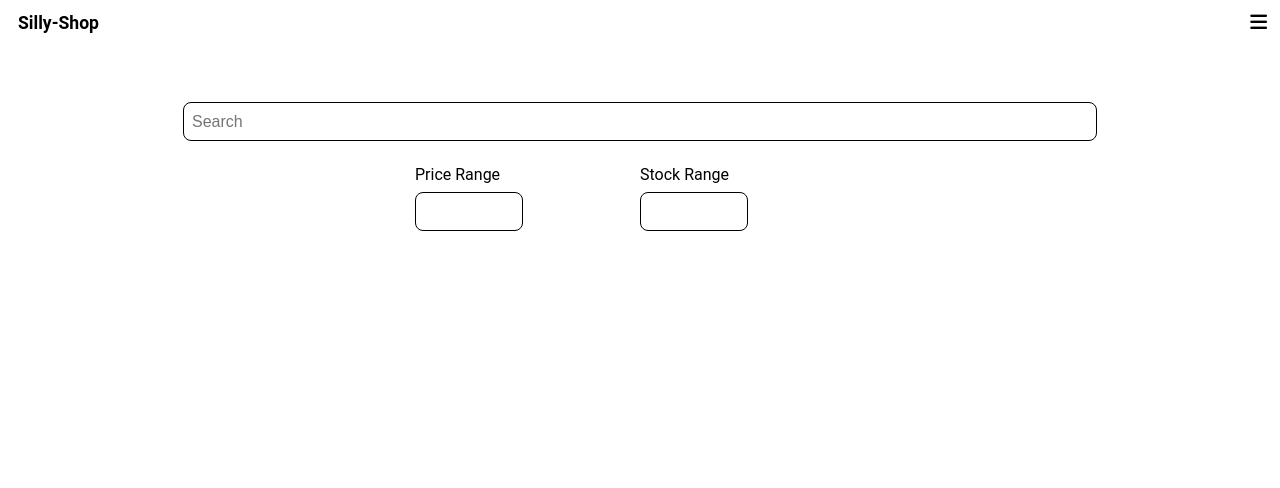
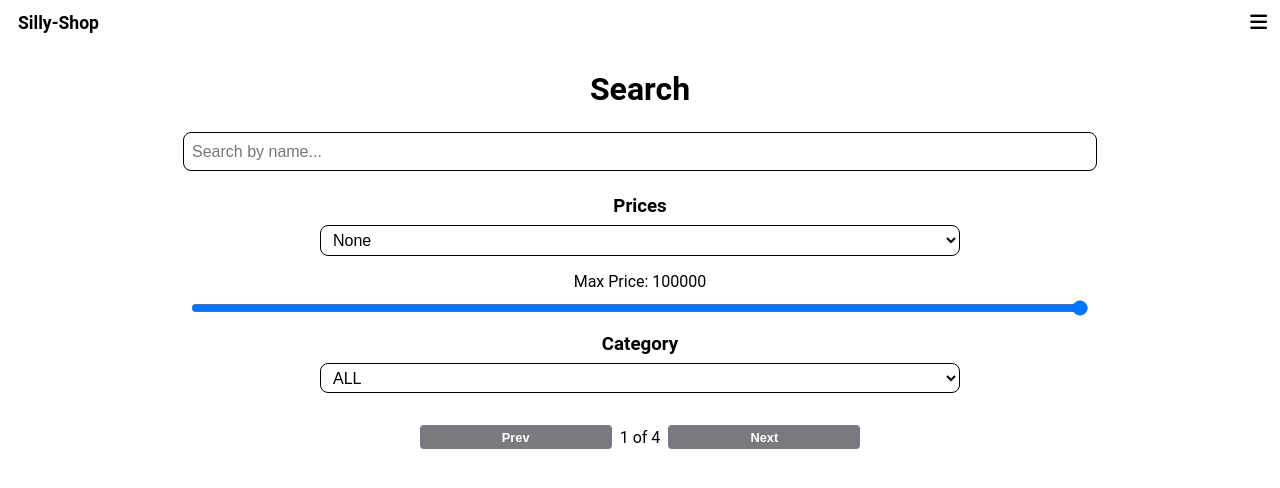
Before and after one commit to Fireaxelottle/Silly-shop-app-frontend, a React (Create React App) app: page /search in a window 1280 px wide. Shown: the top 488 px of the page. Built offline with nearby package versions, Linux system fonts and the light colour scheme.

Commit message:
Search options update

```diff
--- a/src/components/Card.js
+++ b/src/components/Card.js
@@ -4,7 +4,7 @@ const Card = ({item}) => {
 
   return (
     <div className="card">
-        <img src={item.img} alt="" />
+      <div className="im"><img src={item.img} alt="" /></div>
         <h2>{item.name}</h2>
         <p>{item.price}</p>
         <button className='btn'>Show More</button>
--- a/src/css/Home.css
+++ b/src/css/Home.css
@@ -82,10 +82,18 @@
     gap: 0.4rem;
 }
 
+.main .card .im {
+    width: 100%;
+    height: 8rem;
+    display: flex;
+    align-items: center;
+    justify-content: center;
+    border-bottom: 1px solid black ;
+}
+
 .main .card  img {
-    width: 100%;
-    height: 10rem;
-    border-bottom: 1px solid black ;
+    width: 80%;
+
 }
 
 .main h1 {
@@ -106,5 +114,5 @@
     border-radius: 8px;
     font-size: 16px;
     font-weight: 600;
-    margin-top:  0.8rem;
+    margin-top: 2rem;
 }
--- a/src/css/search.css
+++ b/src/css/search.css
@@ -1,6 +1,6 @@
 
 .search {
-    margin: 3rem 0;
+    margin: 1.5rem 0;
     display: flex;
     flex-direction: column;
     justify-content: center;
@@ -8,6 +8,10 @@
     gap: 1rem;
 }
 
+hr {
+    width: 30%;
+    color: #797980;
+}
 
 input {
     margin: 0.5rem 0;
@@ -31,6 +35,58 @@ input {
 
 }
 
-.search .values input {
-    width: 40%;
+
+
+.search .choises {
+    display: flex;
+    text-align: center;
+    flex-direction: column;
+    gap: 1rem;
+    justify-content: center;
+    align-items: center;
+    width: 100%;
 }
+
+.search .choises div {
+    display: flex;
+    flex-direction: column;
+    gap: 0.5rem;
+    justify-content: center;
+    align-items: center;
+    width: 100%;
+}
+
+.search .choises input {
+    margin: 0;
+    padding: 0;
+    width: 70%;
+}
+
+.search .choises select {
+    width: 50%;
+    border-radius: 8px;
+    border: 1.5px solid #000000;
+    font-size: 1rem;
+    padding: 0.3rem 0.5rem;
+    background-color: #fff;
+}
+
+.pgch {
+    display: flex;
+     align-items: center;
+     justify-content: center;
+     gap: 0.5rem;
+     width: 100%;
+}
+
+.pgch button {
+    width: 15%;
+    height: 1.5rem;
+    background-color: #797980;
+    color: #fff;
+    border: none;
+    border-radius: 4px;
+    font-size:  0.8rem;
+    font-weight: 600;
+    cursor: pointer;
+}
--- a/src/pages/Home.js
+++ b/src/pages/Home.js
@@ -6,7 +6,7 @@ import shoe from "../assets/item.jpeg"
 const data = [
   {
   id: 1,
-  img: shoe ,
+  img: "https://m.media-amazon.com/images/I/81Fm0tRFdHL.__AC_SY445_SX342_QL70_FMwebp_.jpg",
   name: "Airforce" ,
   price: "$30"
 } ,
--- a/src/pages/LogIn.js
+++ b/src/pages/LogIn.js
@@ -5,6 +5,14 @@ const LogIn = () => {
 
   const [username , setUsername] = useState("")
   const [password , setPassword] = useState("")
+
+  const [page, setPage] = useState(1);
+
+
+
+  const isPrevPage = page > 1;
+  const isNextPage = page < 4;
+
   return (
     <div className='registery'>
       <h1>Log-In</h1>
--- a/src/pages/Search.js
+++ b/src/pages/Search.js
@@ -3,20 +3,79 @@ import { Link } from 'react-router-dom'
 import '../css/search.css'
 
 function Search() {
+
+  const [search, setSearch] = useState("");
+  const [sort, setSort] = useState("");
+  const [maxPrice, setMaxPrice] = useState(100000);
+  const [category, setCategory] = useState("ALL");
+  const [page, setPage] = useState(1);
+
+  const isPrevPage = page > 1;
+  const isNextPage = page < 4;
+
   return (
     <div className='search'>
-     <input type="text" placeholder='Search' />
-     <div className="values">
-        <div className="value">
-            <label htmlFor="">Price Range</label>
-            <input type="number" />
-        </div>
-        <div className="value">
-            <label htmlFor="">Stock Range</label>
-            <input type="number" />
-        </div>
-     </div>
+      <h1>Search</h1>
+     <input type="text" value={search} onChange={(e) => setSearch(e.target.value)}  placeholder='Search by name...' />
+
+    <div className="choises">
+
+    <div>
+        <h3>Prices</h3>
+        <select value={sort} onChange={(e) => setSort(e.target.value)}>
+          <option value="">None</option>
+          <option value="asc">Price (Low to High)</option>
+          <option value="dsc">Price (High to Low)</option>
+        </select>
     </div>
+    <div>
+        <p>Max Price: {maxPrice || ""}</p>
+        <input
+          type="range"
+          min={100}
+          max={100000}
+          value={maxPrice}
+          onChange={(e) => setMaxPrice(Number(e.target.value))}
+        />
+    </div>
+
+    <div>
+        <h3>Category</h3>
+        <select
+          value={category}
+          onChange={(e) => setCategory(e.target.value)}
+        >
+          <option value="">ALL</option>
+          <option value="">Category 1</option>
+          <option value="">Category 2</option>
+        </select>
+    </div>
+
+    </div>
+
+      <div className="result">
+
+      </div>
+
+    <div className='pgch'>
+      <button
+        disabled={!isPrevPage}
+        onClick={() => setPage((prev) => prev - 1)}
+      >
+        Prev
+      </button>
+      <span>
+        {page} of {4}
+      </span>
+      <button
+        disabled={!isNextPage}
+        onClick={() => setPage((prev) => prev + 1)}
+      >
+        Next
+      </button>
+    </div>
+    </div>
+
   )
 }
 
```
Also changed, not shown: src/App.css (line endings or trailing spaces).
